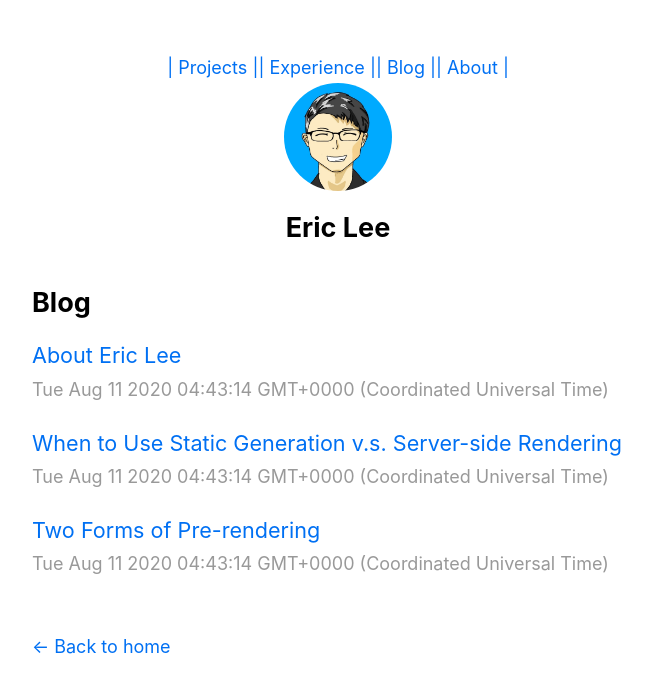
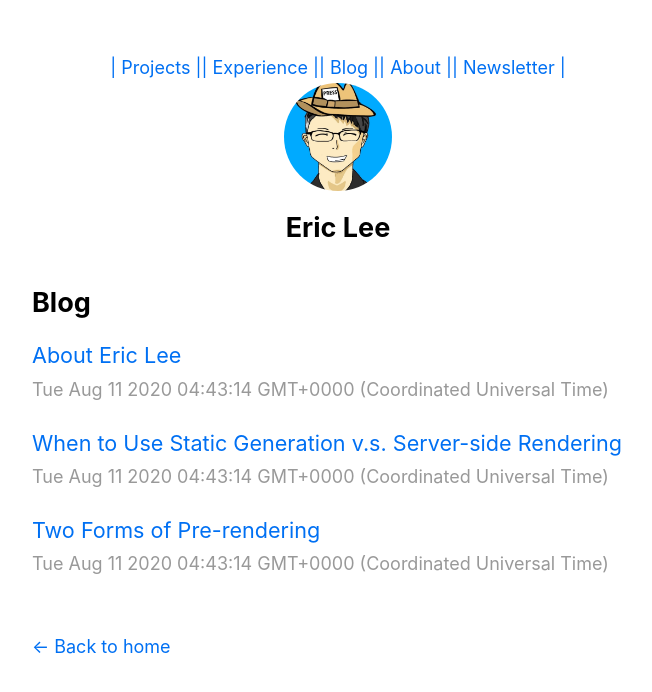
Before and after one commit to theCreedo/ericjmlee-next, a Next.js app: page /blog in a window 1280 px wide. Shown: the top 692 px of the page, without its empty margins (302-954 px from the left). Built offline with nearby package versions, Linux system fonts and the light colour scheme.

Commit message:
Made unique profiles show on each tab

```diff
--- a/components/layout.js
+++ b/components/layout.js
@@ -6,7 +6,7 @@ import Link from 'next/link'
 const name = 'Eric Lee'
 export const siteTitle = 'ERIC LEE'
 
-export default function Layout({ children, home }) {
+export default function Layout({ children, home, project, experience, blog, about, newsletter }) {
     const tabs = ['Projects', 'Experience', 'Blog', 'About']
     return (
         <div className={styles.container}>
@@ -31,6 +31,7 @@ export default function Layout({ children, home }) {
                             </div>
                         )
                     })}
+                    <a href="http://ericlee.substack.com/">| Newsletter |</a>
                 </div>
                 {home ? (
                     <>
@@ -43,15 +44,61 @@ export default function Layout({ children, home }) {
                     </>
                 ) : (
                         <>
+                            {project && (
                                 <Link href="/">
                                     <a>
                                         <img
-                                        src="/images/profile.jpg"
+                                            src="/images/projects-profile.jpg"
                                             className={`${styles.headerImage} ${utilStyles.borderCircle}`}
                                             alt={name}
                                         />
                                     </a>
                                 </Link>
+                            )}
+                            {experience && (
+                                <Link href="/">
+                                    <a>
+                                        <img
+                                            src="/images/experience-profile.jpg"
+                                            className={`${styles.headerImage} ${utilStyles.borderCircle}`}
+                                            alt={name}
+                                        />
+                                    </a>
+                                </Link>
+                            )}
+                            {newsletter && (
+                                <Link href="/">
+                                    <a>
+                                        <img
+                                            src="/images/newsletter-profile.jpg"
+                                            className={`${styles.headerImage} ${utilStyles.borderCircle}`}
+                                            alt={name}
+                                        />
+                                    </a>
+                                </Link>
+                            )}
+                            {blog && (
+                                <Link href="/">
+                                    <a>
+                                        <img
+                                            src="/images/newsletter-profile.jpg"
+                                            className={`${styles.headerImage} ${utilStyles.borderCircle}`}
+                                            alt={name}
+                                        />
+                                    </a>
+                                </Link>
+                            )}
+                            {about && (
+                                <Link href="/">
+                                    <a>
+                                        <img
+                                            src="/images/about-profile.jpg"
+                                            className={`${styles.headerImage} ${utilStyles.borderCircle}`}
+                                            alt={name}
+                                        />
+                                    </a>
+                                </Link>
+                            )}
                             <h2 className={utilStyles.headingLg}>
                                 <Link href="/">
                                     <a className={utilStyles.colorInherit}>{name}</a>
--- a/pages/about/index.js
+++ b/pages/about/index.js
@@ -13,9 +13,9 @@ export async function getStaticProps() {
     }
 }
 
-export default function Project({ allPostsData }) {
+export default function About({ allPostsData }) {
     return (
-        <Layout project>
+        <Layout about>
             <Head>
                 <title>{siteTitle}</title>
             </Head>
--- a/pages/blog/index.js
+++ b/pages/blog/index.js
@@ -13,9 +13,9 @@ export async function getStaticProps() {
     }
 }
 
-export default function Project({ allPostsData }) {
+export default function Blog({ allPostsData }) {
     return (
-        <Layout project>
+        <Layout blog>
             <Head>
                 <title>{siteTitle}</title>
             </Head>
--- a/pages/experience/index.js
+++ b/pages/experience/index.js
@@ -13,9 +13,9 @@ export async function getStaticProps() {
     }
 }
 
-export default function Project({ allPostsData }) {
+export default function Experience({ allPostsData }) {
     return (
-        <Layout project>
+        <Layout experience>
             <Head>
                 <title>{siteTitle}</title>
             </Head>
--- a/pages/projects/index.js
+++ b/pages/projects/index.js
@@ -21,6 +21,7 @@ export default function Project({ allPostsData }) {
             </Head>
             <section className={`${utilStyles.headingMd} ${utilStyles.padding1px}`}>
                 <h2 className={utilStyles.headingLg}>Projects</h2>
+                <p>I am obsessed with <b>writing</b>, <b>entrepreneurship</b>, and <b>coding</b>. I am also interested in marketing, branding, and UX.</p>
                 <ul className={utilStyles.list}>
                     {/* {allPostsData.map(({ id, date, title }) => (
                         <li className={utilStyles.listItem} key={id}>
```
Also changed, not shown: 1 other file (tests, documents, lock files or other folders). Lines whose indentation alone changed are shown as unchanged.
